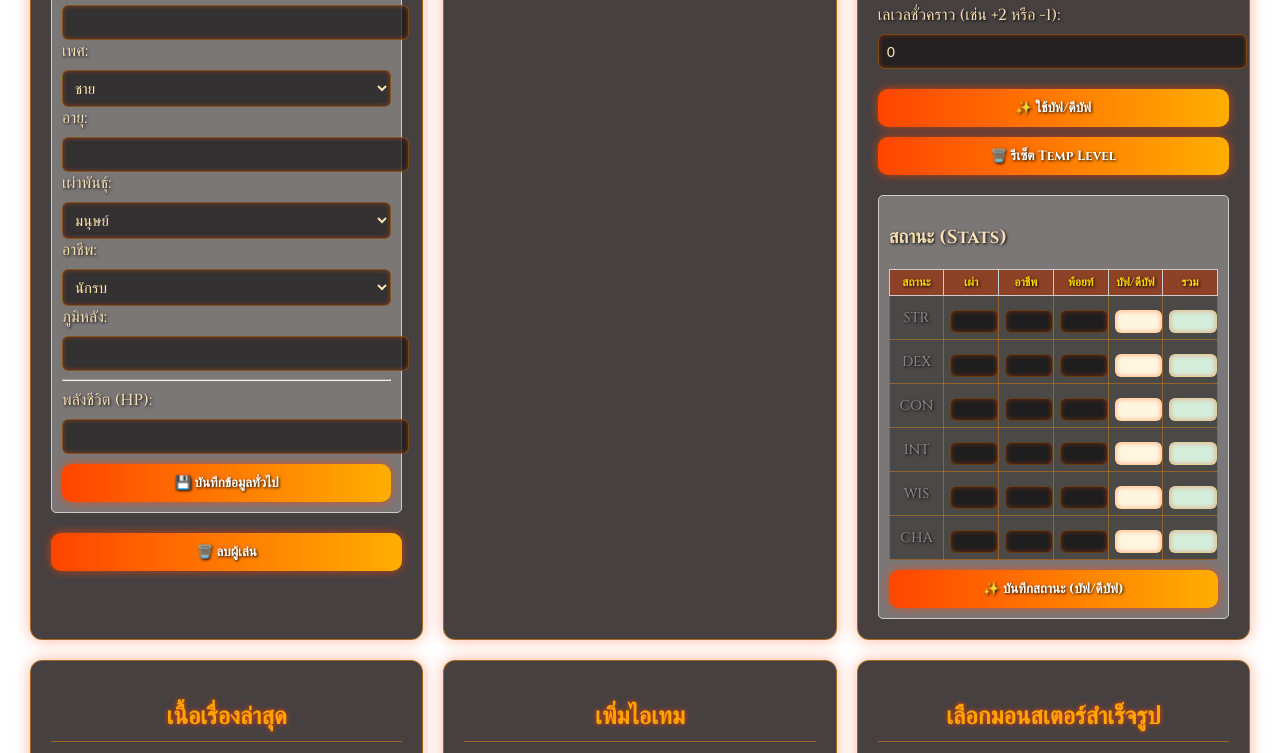
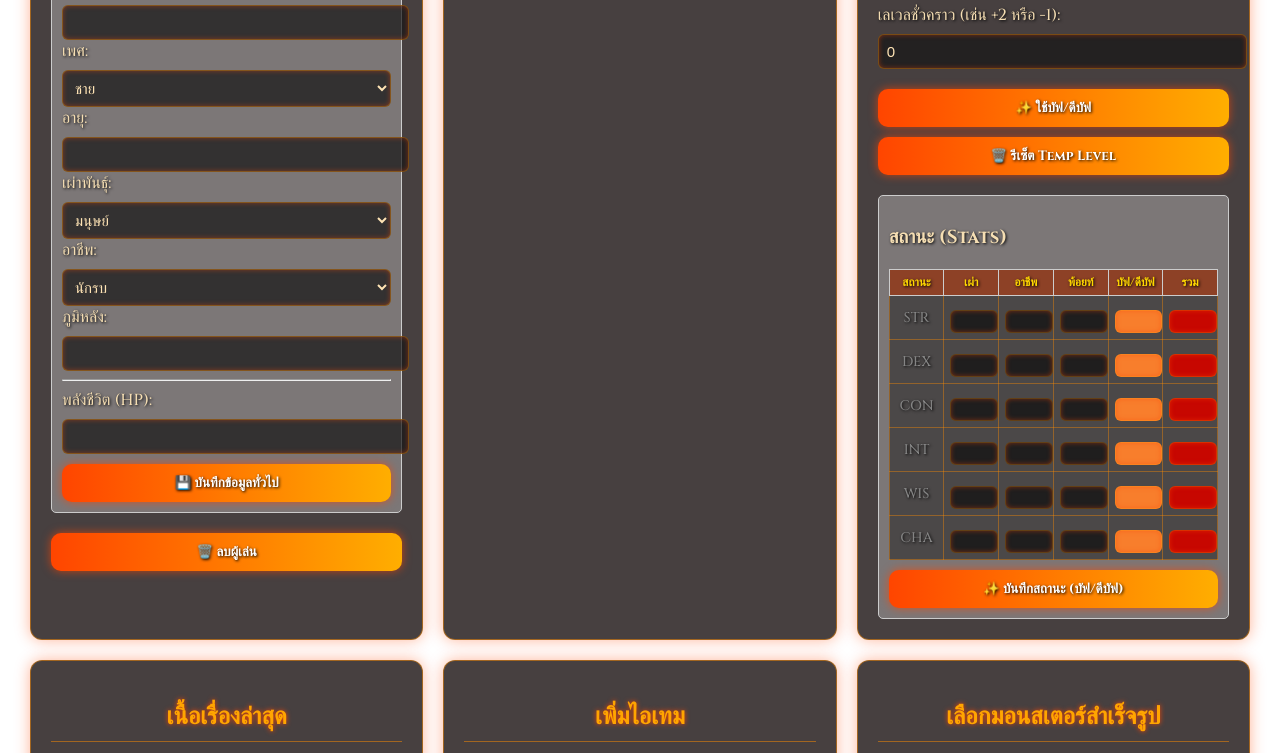
Before and after one commit to dodochanneltv1-lgtm/dodochanneltv1DnDoffline, a plain HTML site: page dm-panel.html in a window 1280 px wide. Shown: the part 476-1229 px from the top of the page. Drawn offline with Linux system fonts and the light colour scheme; some packages are replaced by stand-ins of ours; a script that the page names is missing.

Commit message:
dm-panel.html

```diff
--- a/dm-panel.html
+++ b/dm-panel.html
@@ -128,48 +128,48 @@
                           <td><input type="number" id="editSTRRace" readonly style="width: 100%; padding: 2px;"></td>
                           <td><input type="number" id="editSTRClass" readonly style="width: 100%; padding: 2px;"></td>
                           <td><input type="number" id="editSTRInvested" readonly style="width: 100%; padding: 2px;"></td>
-                          <td><input type="number" id="editSTRTemp" style="width: 100%; padding: 2px; background-color: #fff6e0;" oninput="updateStatTotals('STR')"></td>
-                          <td><input type="number" id="editSTRTotal" readonly style="width: 100%; padding: 2px; background-color: #d4edda;"></td>
+                          <td><input type="number" id="editSTRTemp" style="width: 100%; padding: 2px; background-color: #f87e2c;" oninput="updateStatTotals('STR')"></td>
+                          <td><input type="number" id="editSTRTotal" readonly style="width: 100%; padding: 2px; background-color: #c70700;"></td>
                       </tr>
                       <tr>
                           <td>DEX</td>
                           <td><input type="number" id="editDEXRace" readonly style="width: 100%; padding: 2px;"></td>
                           <td><input type="number" id="editDEXClass" readonly style="width: 100%; padding: 2px;"></td>
                           <td><input type="number" id="editDEXInvested" readonly style="width: 100%; padding: 2px;"></td>
-                          <td><input type="number" id="editDEXTemp" style="width: 100%; padding: 2px; background-color: #fff6e0;" oninput="updateStatTotals('DEX')"></td>
-                          <td><input type="number" id="editDEXTotal" readonly style="width: 100%; padding: 2px; background-color: #d4edda;"></td>
+                          <td><input type="number" id="editDEXTemp" style="width: 100%; padding: 2px; background-color: #f87e2c;" oninput="updateStatTotals('DEX')"></td>
+                          <td><input type="number" id="editDEXTotal" readonly style="width: 100%; padding: 2px; background-color: #c70700;"></td>
                       </tr>
                       <tr>
                           <td>CON</td>
                           <td><input type="number" id="editCONRace" readonly style="width: 100%; padding: 2px;"></td>
                           <td><input type="number" id="editCONClass" readonly style="width: 100%; padding: 2px;"></td>
                           <td><input type="number" id="editCONInvested" readonly style="width: 100%; padding: 2px;"></td>
-                          <td><input type="number" id="editCONTemp" style="width: 100%; padding: 2px; background-color: #fff6e0;" oninput="updateStatTotals('CON')"></td>
-                          <td><input type="number" id="editCONTotal" readonly style="width: 100%; padding: 2px; background-color: #d4edda;"></td>
+                          <td><input type="number" id="editCONTemp" style="width: 100%; padding: 2px; background-color: #f87e2c;" oninput="updateStatTotals('CON')"></td>
+                          <td><input type="number" id="editCONTotal" readonly style="width: 100%; padding: 2px; background-color: #c70700;"></td>
                       </tr>
                       <tr>
                           <td>INT</td>
                           <td><input type="number" id="editINTRace" readonly style="width: 100%; padding: 2px;"></td>
                           <td><input type="number" id="editINTClass" readonly style="width: 100%; padding: 2px;"></td>
                           <td><input type="number" id="editINTInvested" readonly style="width: 100%; padding: 2px;"></td>
-                          <td><input type="number" id="editINTTemp" style="width: 100%; padding: 2px; background-color: #fff6e0;" oninput="updateStatTotals('INT')"></td>
-                          <td><input type="number" id="editINTTotal" readonly style="width: 100%; padding: 2px; background-color: #d4edda;"></td>
+                          <td><input type="number" id="editINTTemp" style="width: 100%; padding: 2px; background-color: #f87e2c;" oninput="updateStatTotals('INT')"></td>
+                          <td><input type="number" id="editINTTotal" readonly style="width: 100%; padding: 2px; background-color: #c70700;"></td>
                       </tr>
                       <tr>
                           <td>WIS</td>
                           <td><input type="number" id="editWISRace" readonly style="width: 100%; padding: 2px;"></td>
                           <td><input type="number" id="editWISClass" readonly style="width: 100%; padding: 2px;"></td>
                           <td><input type="number" id="editWISInvested" readonly style="width: 100%; padding: 2px;"></td>
-                          <td><input type="number" id="editWISTemp" style="width: 100%; padding: 2px; background-color: #fff6e0;" oninput="updateStatTotals('WIS')"></td>
-                          <td><input type="number" id="editWISTotal" readonly style="width: 100%; padding: 2px; background-color: #d4edda;"></td>
+                          <td><input type="number" id="editWISTemp" style="width: 100%; padding: 2px; background-color: #f87e2c;" oninput="updateStatTotals('WIS')"></td>
+                          <td><input type="number" id="editWISTotal" readonly style="width: 100%; padding: 2px; background-color: #c70700;"></td>
                       </tr>
                       <tr>
                           <td>CHA</td>
                           <td><input type="number" id="editCHARace" readonly style="width: 100%; padding: 2px;"></td>
                           <td><input type="number" id="editCHAClass" readonly style="width: 100%; padding: 2px;"></td>
                           <td><input type="number" id="editCHAInvested" readonly style="width: 100%; padding: 2px;"></td>
-                          <td><input type="number" id="editCHATemp" style="width: 100%; padding: 2px; background-color: #fff6e0;" oninput="updateStatTotals('CHA')"></td>
-                          <td><input type="number" id="editCHATotal" readonly style="width: 100%; padding: 2px; background-color: #d4edda;"></td>
+                          <td><input type="number" id="editCHATemp" style="width: 100%; padding: 2px; background-color: #f87e2c;" oninput="updateStatTotals('CHA')"></td>
+                          <td><input type="number" id="editCHATotal" readonly style="width: 100%; padding: 2px; background-color: #c70700;"></td>
                       </tr>
                   </tbody>
               </table>
```
